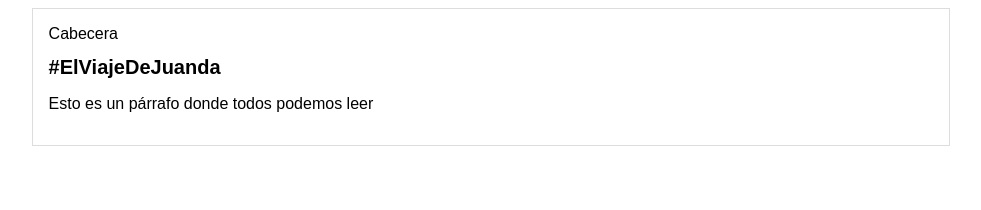
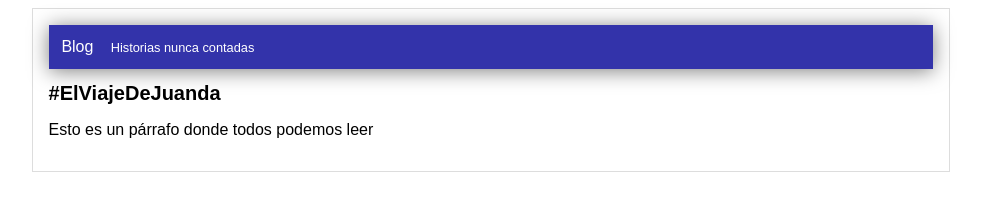
Before and after one commit to juandaclopez/Hyperblog, a plain HTML site: page index.html in a window 1280 px wide. Shown: the whole page, without its empty margins (149-1130 px from the left). Drawn offline with Linux system fonts and the light colour scheme.

Commit message:
Finalizada la cabecera con disseño azul

```diff
--- a/css/estilo.css
+++ b/css/estilo.css
@@ -15,3 +15,18 @@ body{
 #container h1{
 	font-size: 20px;
 }
+
+#cabecera{
+	background: #33A;
+	box-shadow: 0px 2px 20px 0px rgba(0,0,0,0.5);
+	color: white;
+	font height: bold;
+	margin: 0;
+	padding: 0.8em;
+}
+
+#cabecera #tagline{
+	padding: 0 0 0 1em;
+	font-weight: normal;
+	font-size: 0.8em;
+}
--- a/index.html
+++ b/index.html
@@ -7,7 +7,8 @@
 <body>
 	<div id="container">
 		<div id="cabecera">
-			Cabecera
+			Blog
+			<span id="tagline">Historias nunca contadas</span>
 		</div>
 		<div id="post">
 			<h1>#ElViajeDeJuanda</h1>
```
